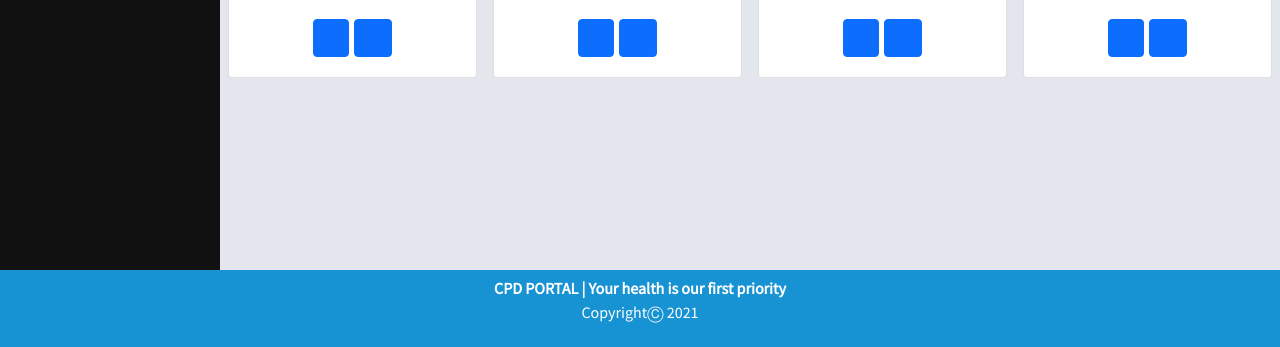
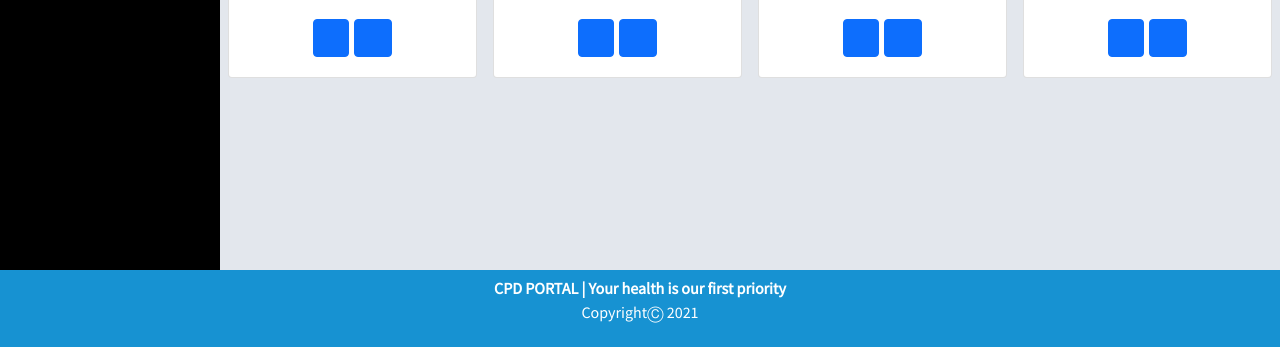
Before and after one commit to faishal882/CPD-Portal, a Django app: page /medical/portal/ in a window 1280 px wide. Shown: the part 530-877 px from the top of the page. Run offline with Django 3.2, Linux system fonts and the light colour scheme.

Commit message:
Initial commit

```diff
--- a/static/css/sidebar.css
+++ b/static/css/sidebar.css
@@ -3,7 +3,7 @@
 }
 
 .sidebar {
-  background: rgba(0, 0, 0, 0.932);
+  /* background: rgba(0, 0, 0, 0.932); */
   height: 100vh;
   color: #ffffff;
 }
--- a/templates/base.html
+++ b/templates/base.html
@@ -47,7 +47,9 @@
         padding: 0;
       "
     >
-      <div style="width: 10%; min-width: 220px">
+      <div
+        style="width: 10%; min-width: 220px; background: rgb(0, 0, 0)"
+      >
         {% include "components/sidebar.html" %}
       </div>
 
```
